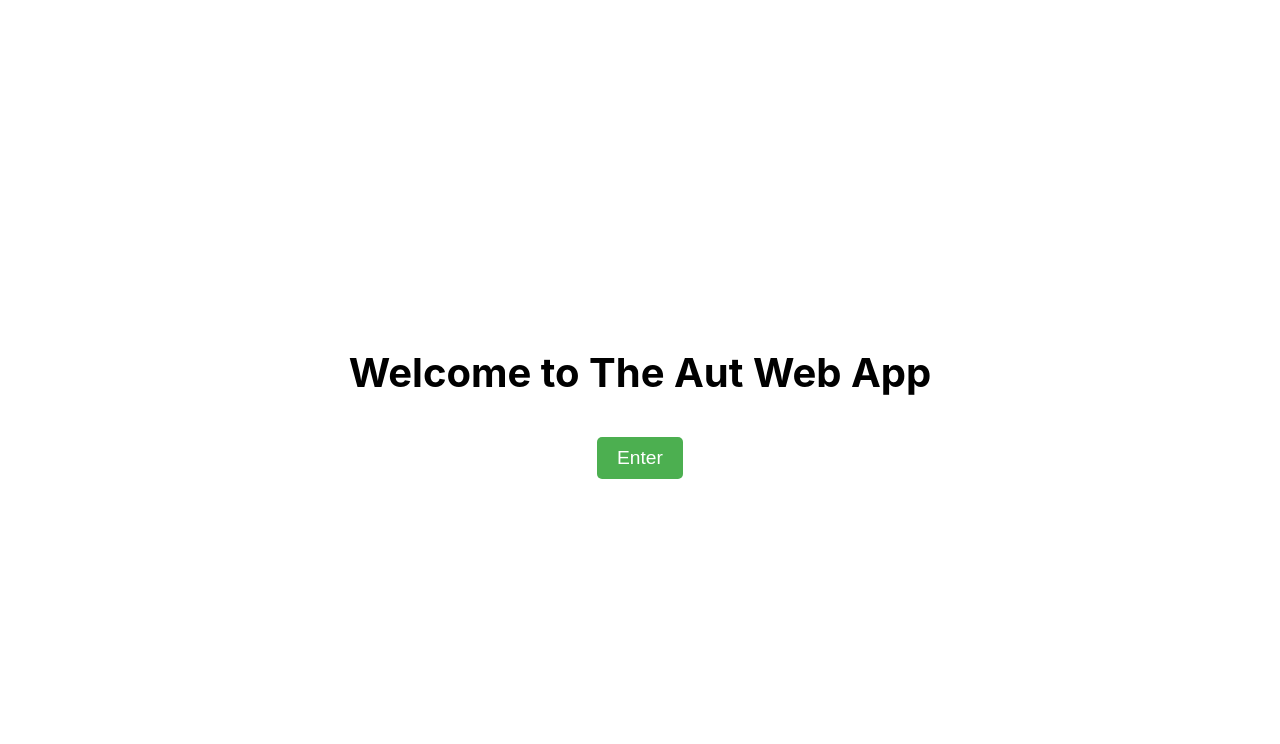
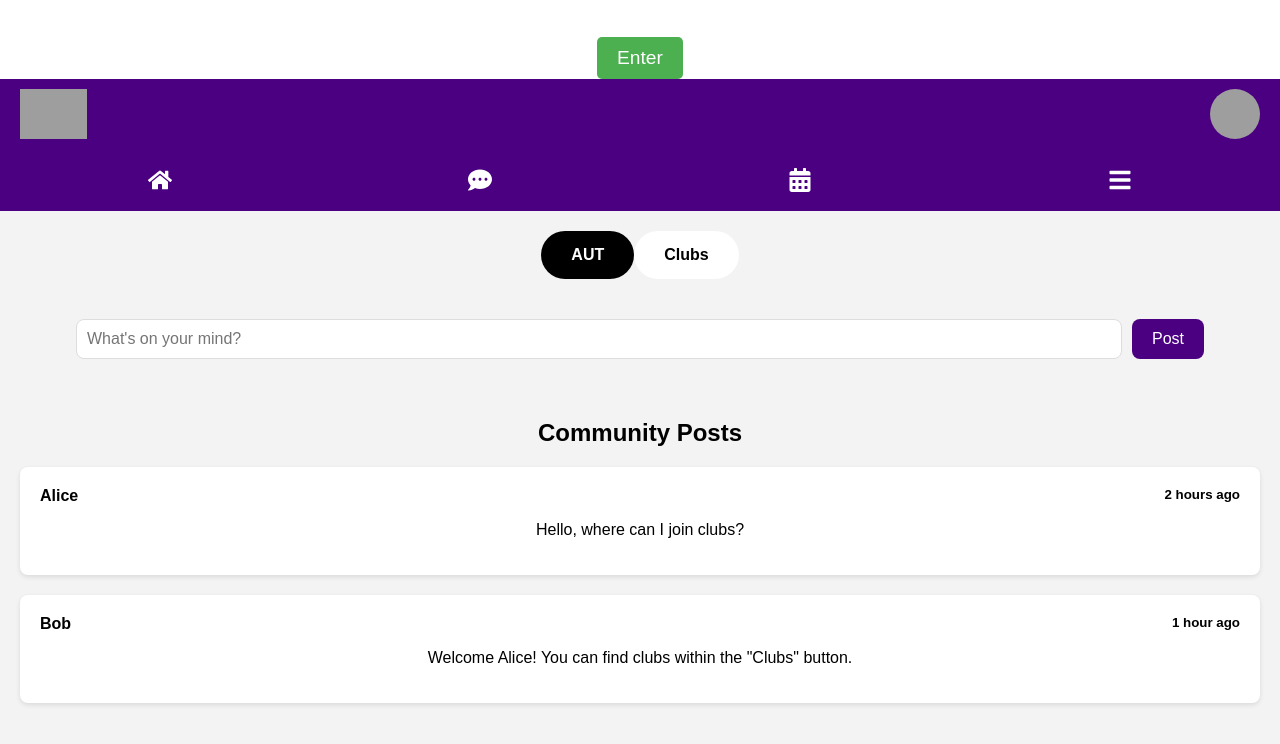
Before and after one commit to vst2213/AUT-Plus, a React (Create React App) app in the folder autplus/: page /community in a window 1280 px wide. Shown: the top 744 px of the page. Built offline with nearby package versions, Linux system fonts and the light colour scheme; grey boxes are pictures that could not be loaded.

Commit message:
Added Community Page & Community CSS
Added the community page along with linking the Homepage up and vice-versa.

CSS styling has been completed for Community Page

```diff
--- a/autplus/src/App.js
+++ b/autplus/src/App.js
@@ -3,6 +3,7 @@ import { BrowserRouter as Router, Route, Routes, Link } from "react-router-dom";
 import Signup from "./Signup";
 import Login from "./Login";
 import Homepage from "./Homepage"; // Ensure the name is 'HomePage' with exact casing
+import CommunityPage from "./CommunityPage";
 
 import "./App.css"; // Import custom CSS for styling
 
@@ -33,6 +34,7 @@ function App() {
           <Route path="/signup" element={<Signup />} />
           <Route path="/login" element={<Login />} />
           <Route path="/Home" element={<Homepage />} />
+          <Route path="/community" element={<CommunityPage />} /> {/* Add route for CommunityPage */}
         </Routes>
       </div>
     </Router>
--- /dev/null
+++ b/autplus/src/CommunityPage.css
@@ -0,0 +1,134 @@
+/* General styling for the community container */
+.community-container {
+    display: flex;
+    flex-direction: column;
+    min-height: 100vh; /* Full height of the viewport */
+    width: 100vw; /* Full width of the viewport */
+    font-family: Arial, sans-serif;
+    background-color: #f3f3f3; /* Set a background color */
+}
+
+/* Header styling */
+.header {
+    display: flex;
+    justify-content: space-between;
+    align-items: center;
+    padding: 10px 20px;
+    background-color: #4b0082; /* AUT purple color */
+    color: white;
+}
+
+.left-header .logo {
+    height: 50px;
+    width: auto; /* Adjust logo size */
+}
+
+.right-header .profile-pic {
+    height: 50px;
+    width: 50px;
+    border-radius: 50%; /* Circular profile picture */
+}
+
+/* Top navigation bar */
+.top-nav {
+    display: flex;
+    justify-content: space-around;
+    padding: 15px 0;
+    background-color: #4b0082; /* AUT purple color */
+}
+
+.nav-icon {
+    color: white;
+    font-size: 24px;
+    cursor: pointer;
+}
+
+/* Actions and Buttons */
+.actions {
+    display: flex;
+    justify-content: center;
+    margin: 20px 0;
+}
+
+.round-button {
+    border: none;
+    border-radius: 50px; /* More rounded */
+    padding: 15px 30px; /* Wider buttons */
+    font-size: 16px;
+    cursor: pointer;
+    color: white;
+    font-weight: bold;
+    transition: background-color 0.3s;
+}
+
+/* Create Club Post Button */
+.round-button.AUT {
+    background-color: black;
+}
+
+/* Joined Clubs Button */
+.round-button.clubs {
+    background-color: white;
+    color: black; /* Set text color to black for contrast */
+}
+
+/* Post Form */
+.post-form {
+    display: flex;
+    justify-content: center;
+    margin: 20px 0;
+}
+
+.post-input {
+    width: 80%;
+    padding: 10px;
+    border: 1px solid #ddd;
+    border-radius: 8px;
+    font-size: 16px;
+}
+
+.post-submit {
+    background-color: #4b0082; /* AUT purple color */
+    color: white;
+    border: none;
+    border-radius: 8px;
+    padding: 10px 20px;
+    margin-left: 10px;
+    font-size: 16px;
+    cursor: pointer;
+}
+
+/* Posts Section */
+.posts-section {
+    padding: 20px;
+}
+
+.post {
+    background-color: #fff;
+    padding: 20px;
+    border-radius: 8px;
+    box-shadow: 0 2px 5px rgba(0, 0, 0, 0.1);
+    margin-bottom: 20px;
+}
+
+.post-header {
+    display: flex;
+    justify-content: space-between;
+    font-weight: bold;
+}
+
+.post-content {
+    margin-top: 10px;
+    text-align: left; /* Align text to the left */
+}
+
+.post-response {
+    margin-top: 10px;
+    padding-left: 20px;
+    border-left: 2px solid #ddd;
+}
+
+.response-content {
+    margin-top: 5px;
+    text-align: left; /* Ensure response text is aligned to the left */
+}
--- /dev/null
+++ b/autplus/src/CommunityPage.js
@@ -0,0 +1,89 @@
+import React, { useState } from "react";
+import "./CommunityPage.css";
+import { Link } from 'react-router-dom';
+import { FaHome, FaCommentDots, FaCalendarAlt, FaBars } from "react-icons/fa";
+
+const CommunityPage = () => {
+  const [post, setPost] = useState("");
+
+  const handlePostChange = (e) => {
+    setPost(e.target.value);
+  };
+
+  const handlePostSubmit = (e) => {
+    e.preventDefault();
+    // Handle the submission of the post here
+    console.log("Post submitted:", post);
+    setPost(""); // Clear the input after submission
+  };
+
+  return (
+    <div className="community-container">
+      {/* Header */}
+      <div className="header">
+        <div className="left-header">
+          <img src="path/to/aut-logo.png" alt="AUT Logo" className="logo" />
+        </div>
+        <div className="right-header">
+          <img
+            src="path/to/profile-pic.png"
+            alt="Profile"
+            className="profile-pic"
+          />
+        </div>
+      </div>
+
+      {/* Navigation Bar as Top Headers */}
+      <div className="top-nav">
+        <Link to="/Home">
+          <FaHome className="nav-icon" />
+        </Link>
+        <Link to="/community">
+          <FaCommentDots className="nav-icon" />
+        </Link>
+        <Link to="/calendar">
+          <FaCalendarAlt className="nav-icon" />
+        </Link>
+        <FaBars className="nav-icon" />
+      </div>
+
+      {/* Community Actions and Input */}
+      <div className="actions">
+        <button className="round-button AUT">AUT</button>
+        <button className="round-button clubs">Clubs</button>
+      </div>
+
+      <form className="post-form" onSubmit={handlePostSubmit}>
+        <input
+          type="text"
+          className="post-input"
+          placeholder="What's on your mind?"
+          value={post}
+          onChange={handlePostChange}
+        />
+        <button type="submit" className="post-submit">Post</button>
+      </form>
+
+      {/* Example User Posts */}
+      <div className="section posts-section">
+        <h2>Community Posts</h2>
+        <div className="post">
+          <div className="post-header">
+            <strong>Alice</strong>
+            <small>2 hours ago</small>
+          </div>
+          <p>Hello, where can I join clubs?</p>
+        </div>
+        <div className="post">
+          <div className="post-header">
+            <strong>Bob</strong>
+            <small>1 hour ago</small>
+          </div>
+          <p>Welcome Alice! You can find clubs within the "Clubs" button.</p>
+        </div>
+      </div>
+    </div>
+  );
+};
+
+export default CommunityPage;
--- a/autplus/src/Homepage.js
+++ b/autplus/src/Homepage.js
@@ -1,5 +1,6 @@
 import React from "react";
 import "./Homepage.css";
+import { Link } from 'react-router-dom'; /* this is for linking the navigation bar */
 import { FaHome, FaCommentDots, FaCalendarAlt, FaBars } from "react-icons/fa";
 
 const HomePage = () => {
@@ -22,7 +23,12 @@ const HomePage = () => {
       {/* Navigation Bar as Top Headers */}
       <div className="top-nav">
         <FaHome className="nav-icon" />
-        <FaCommentDots className="nav-icon" />
+
+      {/* Added the link to switch pages here */}
+        <Link to="/Community">
+          <FaCommentDots className="nav-icon" />
+        </Link>
+
         <FaCalendarAlt className="nav-icon" />
         <FaBars className="nav-icon" />
       </div>
--- a/package.json
+++ b/package.json
@@ -1,6 +1,7 @@
 {
   "dependencies": {
     "firebase": "^10.13.1",
+    "react-icons": "^5.3.0",
     "react-router-dom": "^6.26.2"
   }
 }
```
Also changed, not shown: autplus/src/Homepage.css (indentation only), 1 other file (tests, documents, lock files or other folders).
